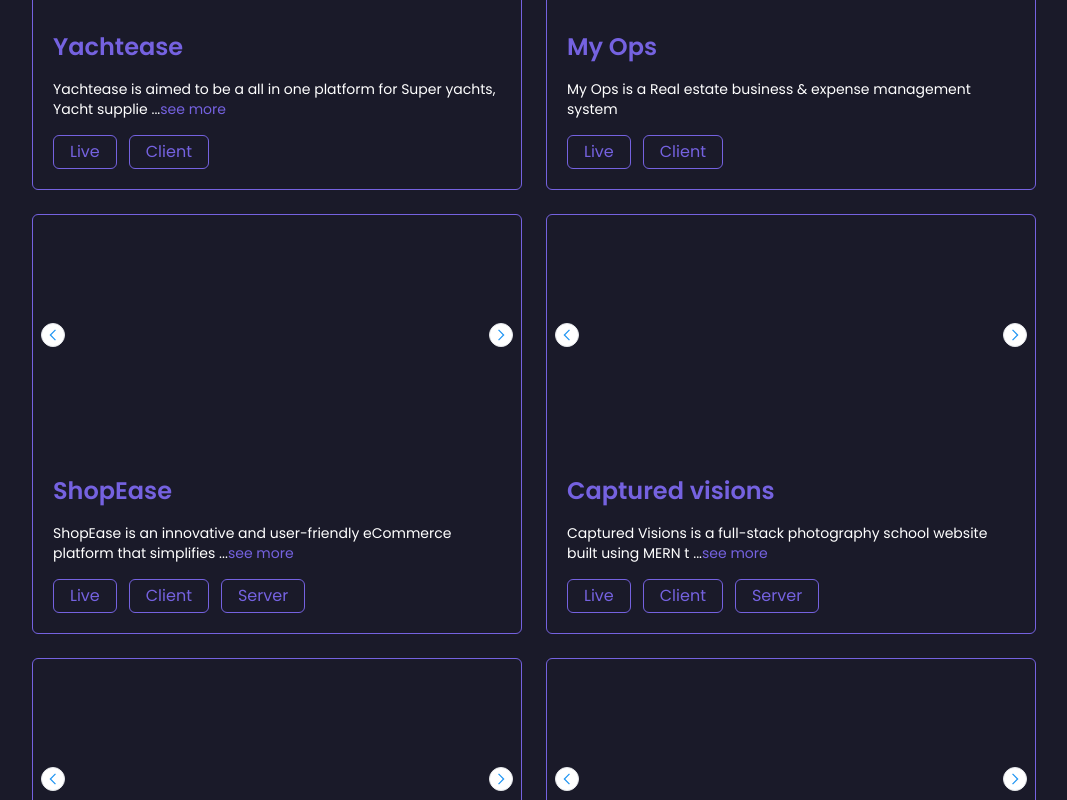
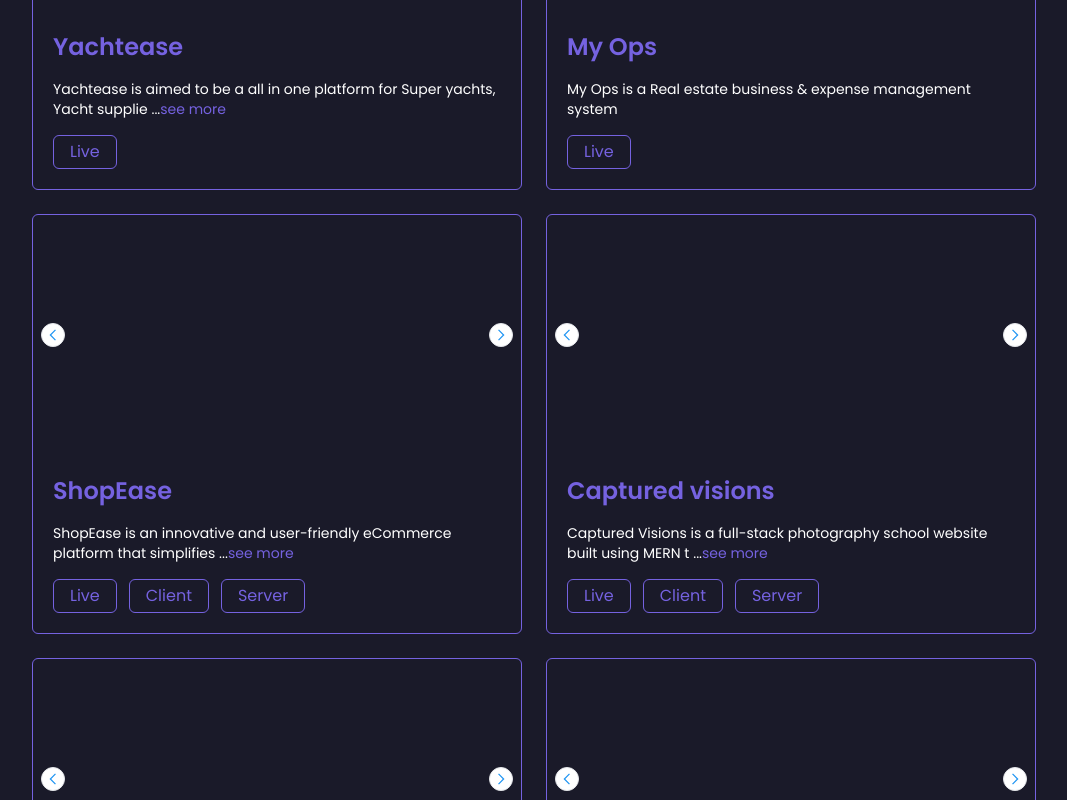
Before and after one commit to shanin18/Portfolio, a React (Vite) app: page / in a window 1280 px wide. Shown: the part 2400-3200 px from the top of the page, without its empty margins (106-1173 px from the left). Built offline with nearby package versions, Linux system fonts and the light colour scheme.

Commit message:
updated product card

```diff
--- a/src/components/ProjectCard.jsx
+++ b/src/components/ProjectCard.jsx
@@ -117,19 +117,21 @@ const ProjectCard = ({ project }) => {
                 Live
               </a>
             </button>
+            {clientSide && (
               <button className="font-poppins border border-[#7562e0] px-4 py-1 rounded-md text-[#7562e0] hover:text-white hover:bg-[#7562e0] ease-in-out transition-all duration-200 hover:shadow-neon">
                 <a href={clientSide} target="_blank" rel="noreferrer">
                   Client
                 </a>
               </button>
-            {
-              serverSide && <button className="font-poppins border border-[#7562e0] px-4 py-1 rounded-md text-[#7562e0] hover:text-white hover:bg-[#7562e0] ease-in-out transition-all duration-200 hover:shadow-neon">
+            )}
+
+            {serverSide && (
+              <button className="font-poppins border border-[#7562e0] px-4 py-1 rounded-md text-[#7562e0] hover:text-white hover:bg-[#7562e0] ease-in-out transition-all duration-200 hover:shadow-neon">
                 <a href={serverSide} target="_blank" rel="noreferrer">
                   Server
                 </a>
               </button>
-            }
-
+            )}
           </div>
         </div>
       </div>
```
Lines whose indentation alone changed are shown as unchanged.
